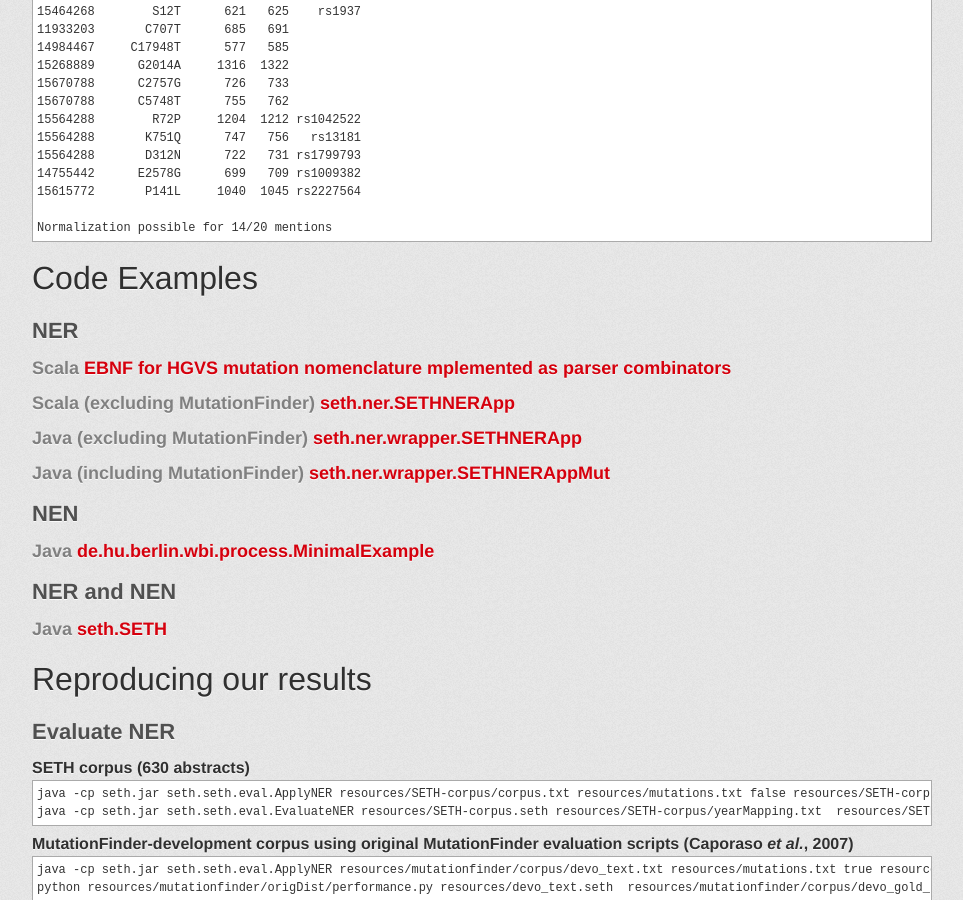
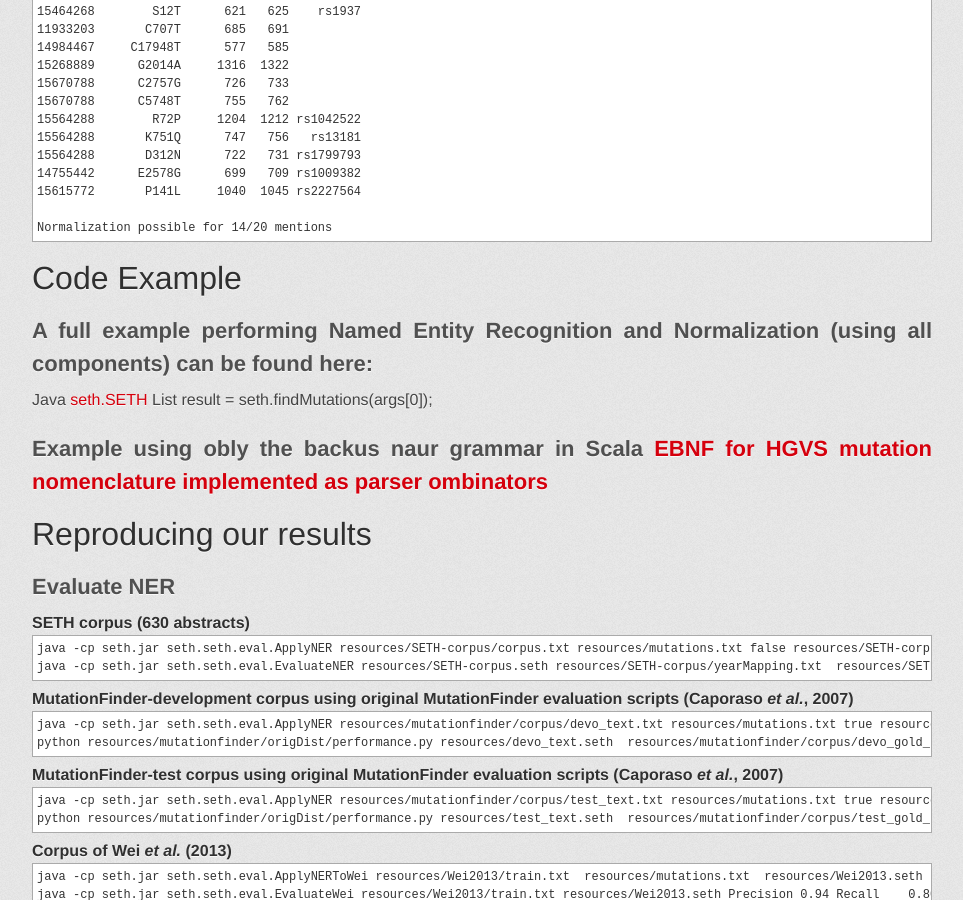
Before and after one commit to rockt/SETH, a Jekyll site: the page built from index.md, in a window 1280 px wide and 900 px high, scrolled down 1537 px. Shown: the whole window, without its empty margins (158-1121 px from the left). Built offline with Jekyll 4.4.1, drawn with Linux system fonts in a browser that asks for light colours; some web fonts are replaced; Markdown is read by kramdown in place of the engine named in the settings.

Commit message:
Update index.md
Reorganized documentation

```diff
--- a/index.md
+++ b/index.md
@@ -75,7 +75,14 @@ containing a list of mutations that SETH should link to dbSNP (*i.e.* rs numbers
 
 	Normalization possible for 14/20 mentions
 
-# Code Examples
+# Code Example
+##A full example performing Named Entity Recognition and Normalization (using all components) can be found here:
+Java [seth.SETH](https://github.com/rockt/SETH/blob/master/src/main/java/seth/SETH.java#L160-L205)
+ List<MutationMention> result = seth.findMutations(args[0]);
+## Example using obly the backus naur grammar in Scala [EBNF for HGVS mutation nomenclature implemented as parser ombinators](https://github.com/rockt/SETH/blob/master/src/main/scala/seth/ner/SETHNER.scala#L128-L356)
+
+
+<!---
 ## NER
 ### Scala [EBNF for HGVS mutation nomenclature mplemented as parser combinators](https://github.com/rockt/SETH/blob/master/src/main/scala/seth/ner/SETHNER.scala#L128-L356)
 ### Scala (excluding MutationFinder) [seth.ner.SETHNERApp](https://github.com/rockt/SETH/blob/master/src/main/scala/seth/ner/SETHNER.scala#L18-L28)
@@ -85,7 +92,7 @@ containing a list of mutations that SETH should link to dbSNP (*i.e.* rs numbers
 ### Java [de.hu.berlin.wbi.process.MinimalExample](https://github.com/rockt/SETH/blob/master/src/main/java/de/hu/berlin/wbi/process/MinimalExample.java#L50-L71)
 ## NER and NEN
 ### Java [seth.SETH](https://github.com/rockt/SETH/blob/master/src/main/java/seth/SETH.java#L104-L149)
-
+-->
 # Reproducing our results
 
 ## Evaluate NER
```
